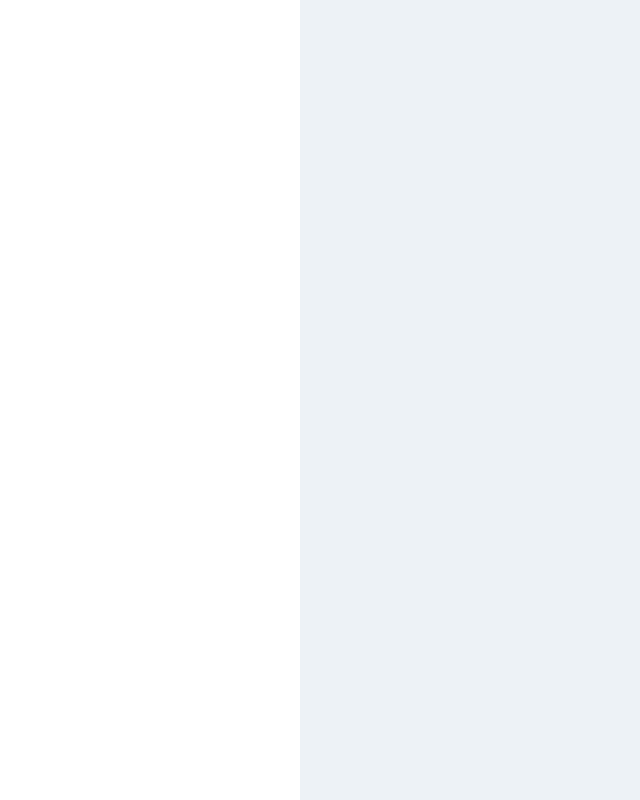
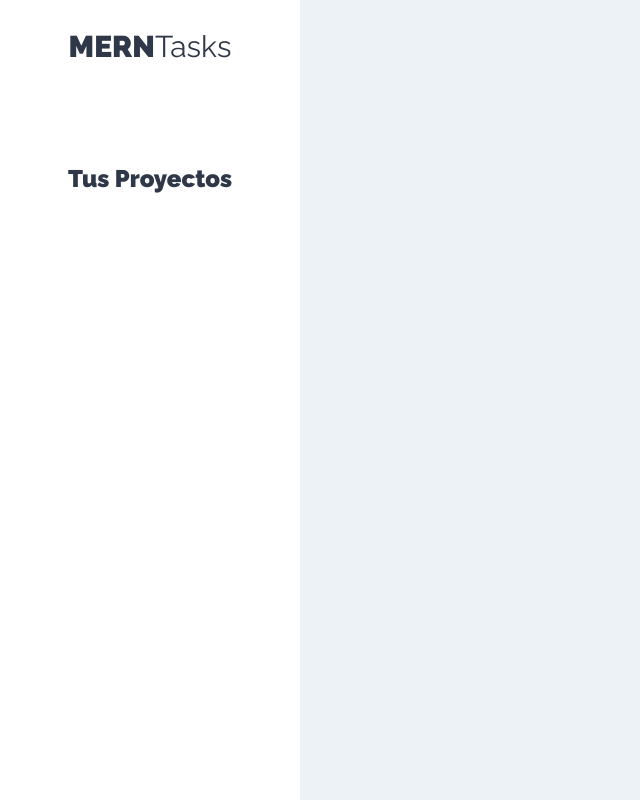
Before and after one commit to dfldiego/mern-UpTask, a React (Create React App) app in the folder cliente/: page /proyectos in a window 1280 px wide. Shown: the whole page, without its empty margins (0-640 px from the left). Built offline with nearby package versions, Linux system fonts and the light colour scheme.

Commit message:
CLIENTE. Sidebar agregado. algunos estilos a Proyectos.

```diff
--- /dev/null
+++ b/cliente/src/components/layout/Sidebar.jsx
@@ -0,0 +1,15 @@
+import React from 'react'
+
+const Sidebar = () => {
+    return (
+        <aside>
+            <h1>MERN<span>Tasks</span></h1>
+
+            <div className="proyectos">
+                <h2>Tus Proyectos</h2>
+            </div>
+        </aside>
+    )
+}
+
+export default Sidebar
--- a/cliente/src/components/proyectos/Proyectos.jsx
+++ b/cliente/src/components/proyectos/Proyectos.jsx
@@ -1,9 +1,11 @@
 import React from 'react';
+import Sidebar from '../layout/Sidebar';
 
 const Proyectos = () => {
     return (
+        <>
             <div className="contenedor-app">
-            <aside></aside>
+                <Sidebar />
                 <div className="seccion-principal">
                     <main>
                         <div className="contenedor-tareas">
@@ -12,6 +14,7 @@ const Proyectos = () => {
                     </main>
                 </div>
             </div>
+        </>
     )
 }
 
```
Lines whose indentation alone changed are shown as unchanged.
